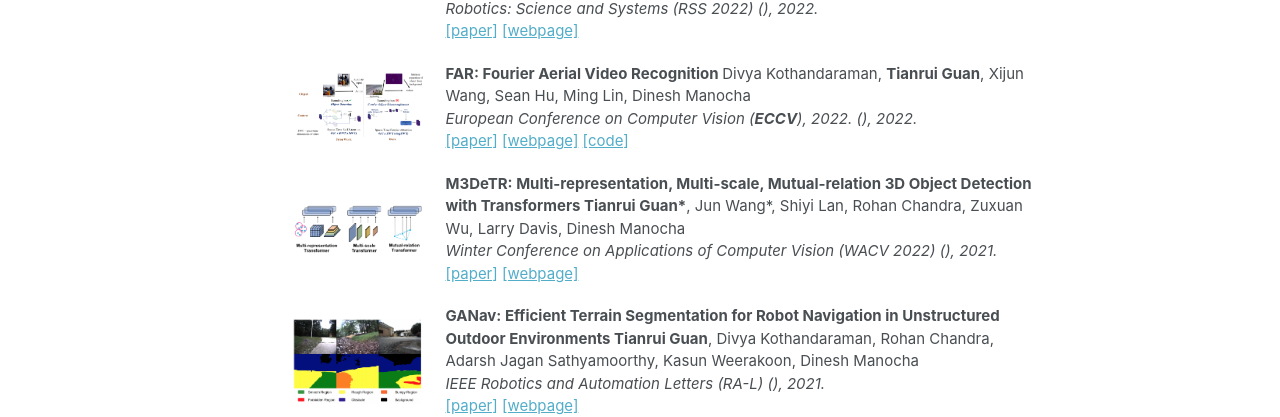
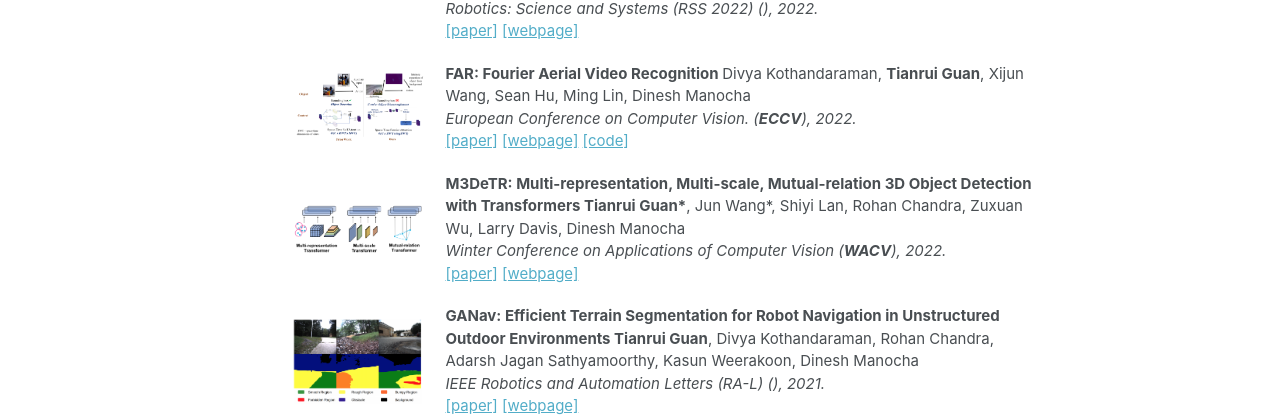
Before and after one commit to rayguan97/rayguan97.github.io, a Jekyll site: the page built from _pages/about.md, in a window 1280 px wide. Shown: the part 1602-2019 px from the top of the page. Built offline with Jekyll 4.4.1, drawn with Linux system fonts in a browser that asks for light colours.

Commit message:
add new paper list style

```diff
--- a/_publications/2022-03-21-far.md
+++ b/_publications/2022-03-21-far.md
@@ -4,7 +4,8 @@ collection: publications
 permalink: /publication/2022-03-21-far
 excerpt: 'We present an algorithm, Fourier Activity Recognition (FAR), for UAV video activity recognition. Our formulation uses a novel Fourier object disentanglement method to innately separate out the human agent (which is typically small) from the background. Our disentanglement technique operates in the frequency domain to characterize the extent of temporal change of spatial pixels, and exploits convolution-multiplication properties of Fourier transform to map this representation to the corresponding object-background entangled features obtained from the network. To encapsulate contextual information and long-range space-time dependencies, we present a novel Fourier Attention algorithm, which emulates the benefits of self-attention by modeling the weighted outer product in the frequency domain. Our Fourier attention formulation uses much fewer computations than self-attention. We have evaluated our approach on multiple UAV datasets including UAV Human RGB, UAV Human Night, Drone Action, and NEC Drone. We demonstrate a relative improvement of 8.02% - 38.69% in top-1 accuracy and up to 3 times faster over prior works.'
 date: 2022-03-21
-venue: 'European Conference on Computer Vision (<strong>ECCV</strong>), 2022.'
+venue: 'European Conference on Computer Vision.'
+short: 'ECCV'
 paperurl: 'https://arxiv.org/abs/2203.10694'
 teaser: '../images/far_teaser.png'
 code: "https://github.com/divyakraman/ECCV2022_FARFourierAerialVideoRecognition"
```
Also changed, not shown: _publications/2021-04-24-M3DeTR.md (+3 -2 lines), _publications/2023-03-01-crossloc3d.md (+1 -1 lines).
